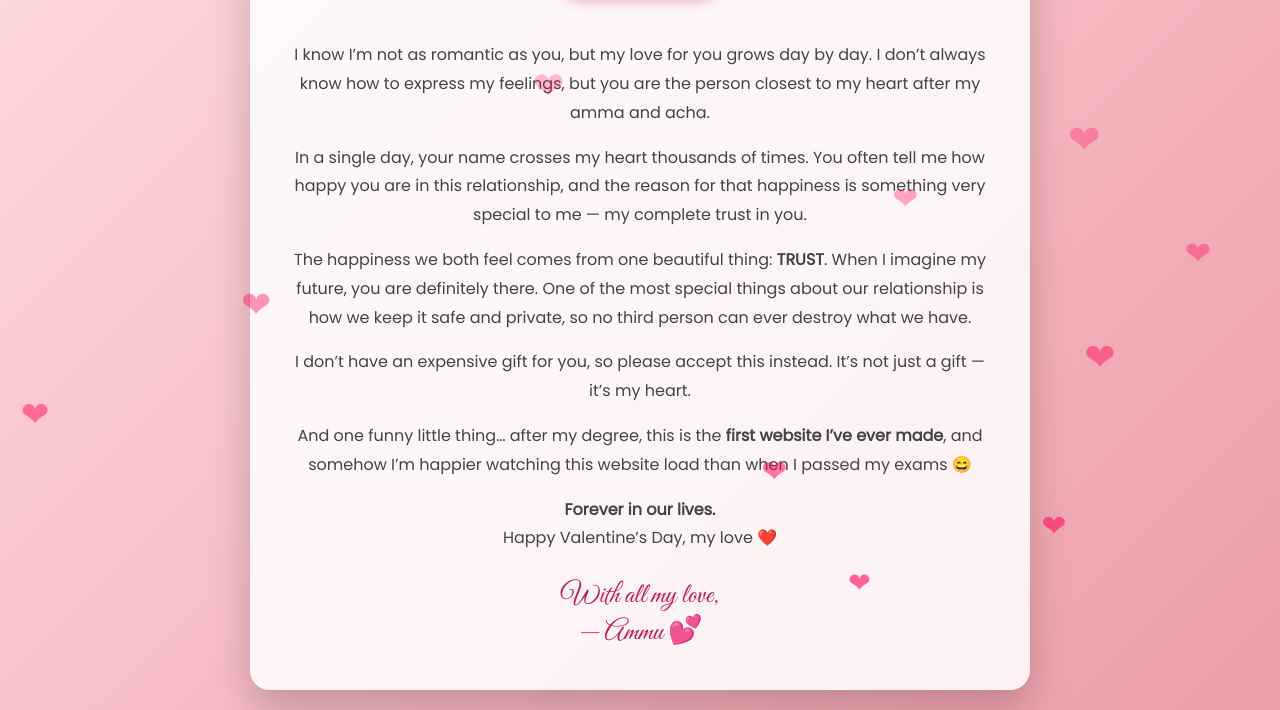
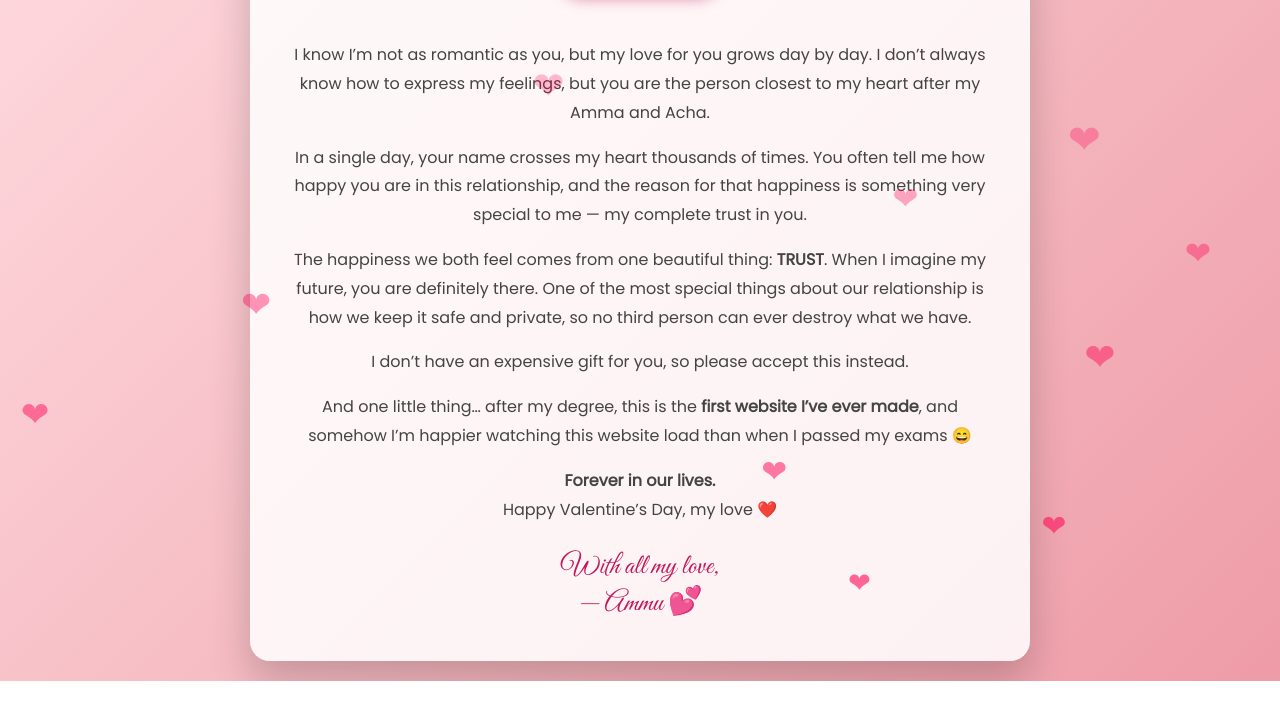
Before and after one commit to Athulya-24/My, a plain HTML site: page final.html in a window 1280 px wide. Shown: the part 206-916 px from the top of the page. After the commit the page ends 887 px from the top, so only its background shows below. Drawn offline with Linux system fonts and the light colour scheme.

Commit message:
Restore final.html content with original formatting

```diff
--- a/final.html
+++ b/final.html
@@ -122,7 +122,7 @@
     <p>
       I know I’m not as romantic as you, but my love for you grows day by day.
       I don’t always know how to express my feelings, but you are the person
-      closest to my heart after my amma and acha.
+      closest to my heart after my Amma and Acha.
     </p>
 
     <p>
@@ -143,11 +143,10 @@
     <p>
       I don’t have an expensive gift for you,
       so please accept this instead.
-      It’s not just a gift — it’s my heart.
     </p>
 
     <p>
-      And one funny little thing…
+      And one little thing…
       after my degree, this is the <b>first website I’ve ever made</b>,
       and somehow I’m happier watching this website load
       than when I passed my exams 😄
```
